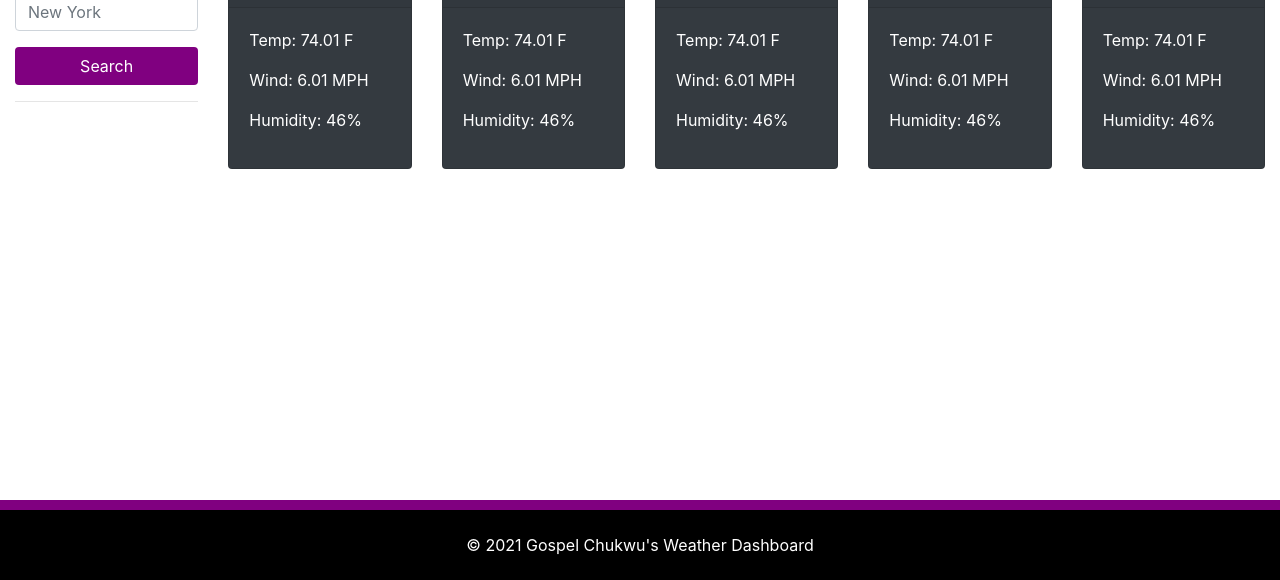
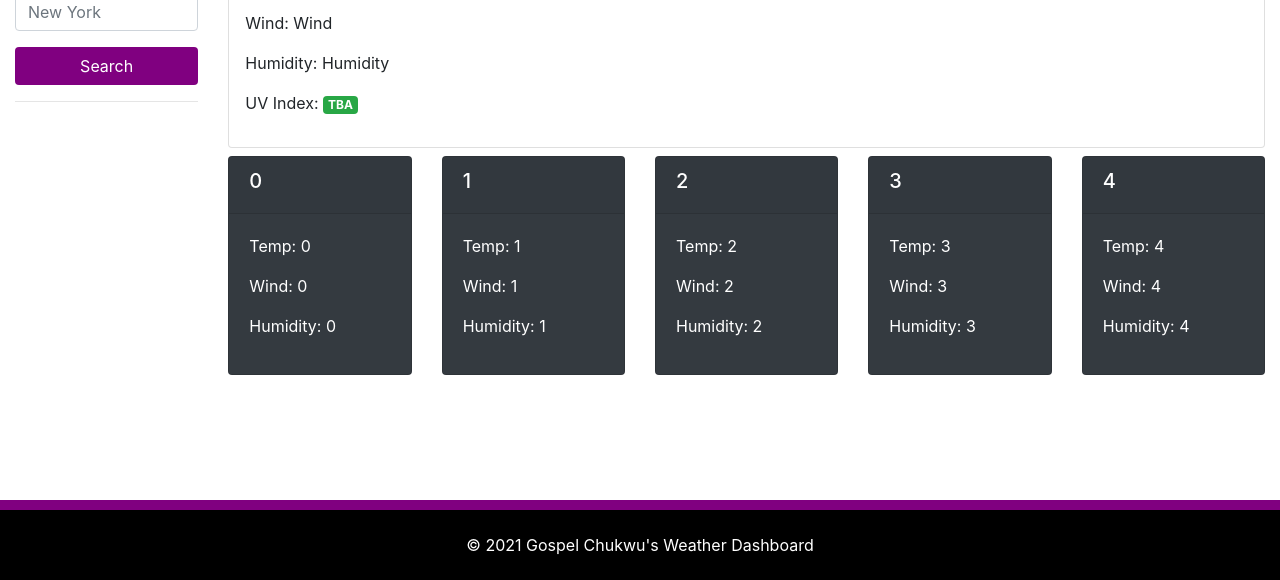
Before and after one commit to Brondchux/hw6-weather-dashboard, a plain HTML site: page index.html in a window 1280 px wide. Shown: the part 220-800 px from the top of the page. Drawn offline with nearby package versions, Linux system fonts and the light colour scheme; no server answers.

Commit message:
Dynamically generated the 5 days weather forecast cards, looks good

```diff
--- a/assets/js/script.js
+++ b/assets/js/script.js
@@ -2,6 +2,7 @@
 
 // DEPENDENCIES (DOM Elements) =============================
 let mainWeather = $("#main-weather");
+let weatherForecast = $("#weather-forecast");
 let searchButton = $("#search-button");
 let searchCity = $("#search-city");
 let alertMessages = $("#alert-messages");
@@ -69,6 +70,35 @@ function displayMainWeather(weatherObj) {
 	mainWeather.append(pElUV);
 }
 
+// Card collections of 5 days weather forecast
+function miniWeatherCard(forecastObj) {
+	// Create
+	let miniColEl = $("<div class='col mb-2'>");
+	let miniCardEl = $("<div class='card bg-dark text-white'>");
+	let miniCardHeaderEl = $("<div class='card-header'>");
+	let miniCardH5El = $("<h5>"); // .text() here
+	let miniCardBodyEl = $("<div class='card-body'>");
+	let miniCardPTempEl = $("<p>"); // .text() here
+	let miniCardPWindEl = $("<p>"); // .text() here
+	let miniCardPHumidityEl = $("<p>"); // .text() here
+
+	// Build
+	miniCardH5El.text(`${forecastObj.date}`);
+	miniCardPTempEl.text(`Temp: ${forecastObj.temp}`);
+	miniCardPWindEl.text(`Wind: ${forecastObj.wind}`);
+	miniCardPHumidityEl.text(`Humidity: ${forecastObj.humidity}`);
+
+	// Place
+	miniCardHeaderEl.append(miniCardH5El);
+	miniCardBodyEl.append(miniCardPTempEl);
+	miniCardBodyEl.append(miniCardPWindEl);
+	miniCardBodyEl.append(miniCardPHumidityEl);
+	miniCardEl.append(miniCardHeaderEl);
+	miniCardEl.append(miniCardBodyEl);
+	miniColEl.append(miniCardEl);
+	weatherForecast.append(miniColEl);
+}
+
 // Display saved cites
 function listSavedCities() {
 	let cities = fetchStoredCities() ? fetchStoredCities() : [];
@@ -113,35 +143,53 @@ function fetchStoredCities() {
 
 // Fetch base city weather details
 function fetchCityWeather(cityName) {
-	// // Test data to save api calls
-	// console.log("Weather details fetched for ", cityName);
+	// Test data to save api calls
+	console.log("Weather details fetched for ", cityName);
+	let weatherObj = {
+		country: "Country",
+		city: "City",
+		temp: "Temp",
+		wind: "Wind",
+		humidity: "Humidity",
+	};
+	displayMainWeather(weatherObj);
+	daysWeatherForecast(cityName);
+	return;
+	// End of test data to save api calls
 
-	// let weatherObj = {
-	// 	country: "Country",
-	// 	city: "City",
-	// 	temp: "Temp",
-	// 	wind: "Wind",
-	// 	humidity: "Humidity",
-	// };
-	// return weatherObj;
+	// // Real data to use api calls
+	// let requestUrl = `${baseUrl}q=${cityName}&appid=${apiKey}`;
+	// fetch(requestUrl)
+	// 	.then(function (response) {
+	// 		return response.json();
+	// 	})
+	// 	.then(function (data) {
+	// 		let weatherObj = {
+	// 			country: data && data.sys ? data.sys.country : "Country",
+	// 			city: data && data.name ? data.name : "No City",
+	// 			temp: data && data.main ? data.main.temp : "Temp",
+	// 			wind: data && data.wind ? data.wind.speed : "Speed",
+	// 			humidity: data && data.main ? data.main.humidity : "Humidity",
+	// 		};
+	// 		// Display the result on DOM
+	// 		displayMainWeather(weatherObj);
+	// 	});
+}
 
-	// Real data to use api calls
-	let requestUrl = `${baseUrl}q=${cityName}&appid=${apiKey}`;
-	fetch(requestUrl)
-		.then(function (response) {
-			return response.json();
-		})
-		.then(function (data) {
-			let weatherObj = {
-				country: data && data.sys ? data.sys.country : "Country",
-				city: data && data.name ? data.name : "No City",
-				temp: data && data.main ? data.main.temp : "Temp",
-				wind: data && data.wind ? data.wind.speed : "Speed",
-				humidity: data && data.main ? data.main.humidity : "Humidity",
-			};
-			// Display the result on DOM
-			displayMainWeather(weatherObj);
-		});
+// Fetch 5 days weather forecast
+function daysWeatherForecast(theCityName) {
+	// Clear out the previous content of weather forecast
+	weatherForecast.html("");
+	console.log("daysWeatherForecast:", theCityName);
+	for (let i = 0; i < 5; i++) {
+		let forecastObj = {
+			date: i,
+			temp: i,
+			wind: i,
+			humidity: i,
+		};
+		miniWeatherCard(forecastObj);
+	}
 }
 
 // Display todays date
@@ -151,7 +199,6 @@ function todaysDate() {
 }
 
 // INITIALIZATION ==========================================
-// displayMainWeather(fetchCityWeather(baseCity));
 fetchCityWeather(baseCity);
 searchButton.on("click", initApp);
 listSavedCities();
--- a/index.html
+++ b/index.html
@@ -56,7 +56,7 @@
 							</div>
 						</div>
 					</div>
-					<div class="row mt-2">
+					<div class="row mt-2" id="weather-forecast">
 						<div class="col mb-2">
 							<div class="card bg-dark text-white">
 								<div class="card-header"><h5>7/27/21</h5></div>
```
